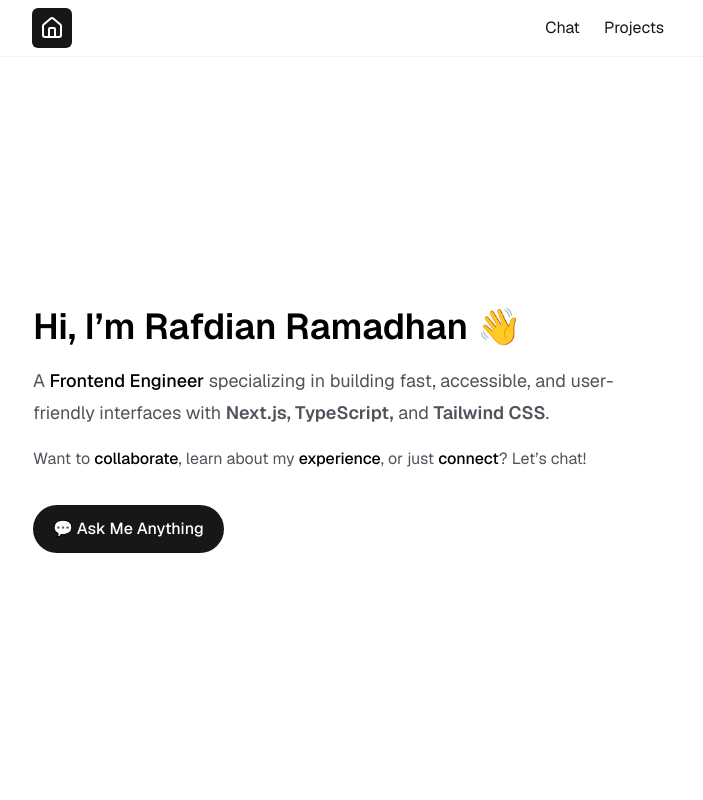
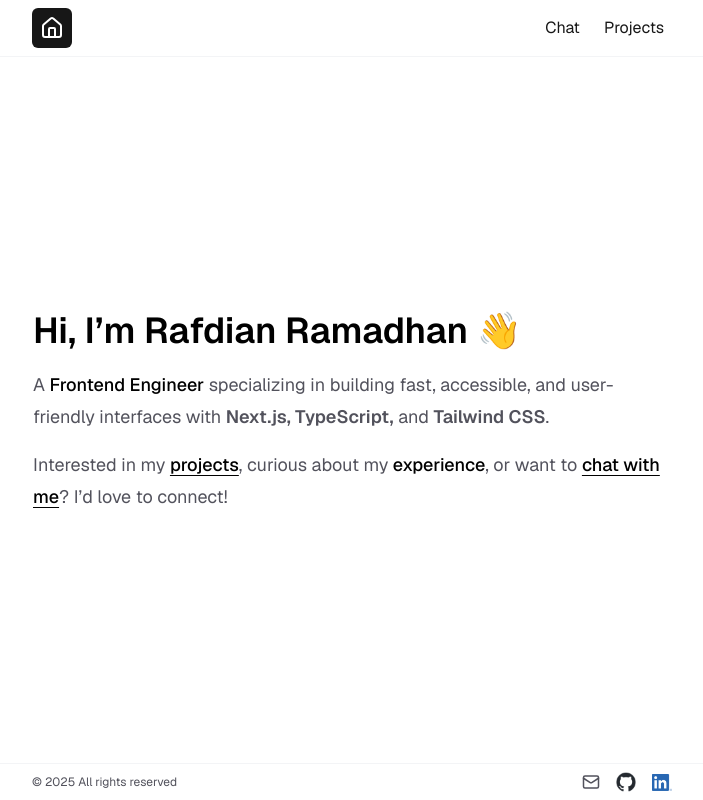
Before and after one commit to rafdspace/rafdian-web, a Next.js app: page / in a window 1280 px wide. Shown: the whole page, without its empty margins (288-991 px from the left). Built offline with nearby package versions, Linux system fonts and the light colour scheme.

Commit message:
feat: add footer

```diff
--- a/src/app/(frontend)/layout.tsx
+++ b/src/app/(frontend)/layout.tsx
@@ -1,6 +1,7 @@
 import type { Metadata } from "next";
 import { Geist, Geist_Mono } from "next/font/google";
 import "./globals.css";
+import Footer from "@/components/Footer";
 import Header from "@/components/Header";
 
 const geistSans = Geist({
@@ -31,9 +32,10 @@ export default function RootLayout({
       >
         <div className="min-h-screen items-center justify-center font-sans">
           <Header />
-          <div className="relative flex min-h-screen w-full max-w-3xl mx-auto pb-6 pt-20 md:pb-16 md:pt-[120px] px-6 sm:px-16 bg-white dark:bg-black text-gray-800 dark:text-gray-100 border-x border-zinc-50 shadow-xs overflow-auto">
+          <div className="relative flex min-h-screen w-full max-w-3xl mx-auto pb-[60px] pt-20 md:pb-[100px] md:pt-[120px] px-6 sm:px-16 bg-white dark:bg-black text-gray-800 dark:text-gray-100 border-x border-zinc-50 shadow-xs overflow-auto">
             {children}
           </div>
+          <Footer />
         </div>
       </body>
     </html>
--- a/src/app/(frontend)/page.tsx
+++ b/src/app/(frontend)/page.tsx
@@ -18,32 +18,27 @@ export default async function Home() {
           <span className="font-semibold">Tailwind CSS</span>.
         </p>
 
-        <p className="text-base leading-7 text-zinc-600 dark:text-zinc-400">
-          Want to{" "}
-          <span className="font-medium text-black dark:text-zinc-50">
-            collaborate
-          </span>
-          , learn about my{" "}
+        <p className="text-lg leading-8 text-zinc-600 dark:text-zinc-400">
+          Interested in my{" "}
+          <Link
+            href="/projects"
+            className="font-medium text-black dark:text-zinc-50 underline underline-offset-4"
+          >
+            projects
+          </Link>
+          , curious about my{" "}
           <span className="font-medium text-black dark:text-zinc-50">
             experience
           </span>
-          , or just{" "}
-          <span className="font-medium text-black dark:text-zinc-50">
-            connect
-          </span>
-          ? Let’s chat!
-        </p>
-      </div>
-
-      <div className="flex flex-col gap-4 text-base font-medium sm:flex-row">
-        <div className="flex flex-col gap-4 text-base font-medium sm:flex-row mt-8">
+          , or want to{" "}
           <Link
             href="/chat"
-            className="flex h-12 w-full items-center justify-center gap-2 rounded-full bg-foreground px-5 text-background transition-colors hover:bg-[#383838] dark:hover:bg-[#ccc] md:w-max"
+            className="font-medium text-black dark:text-zinc-50 underline underline-offset-4"
           >
-            💬 Ask Me Anything
+            chat with me
           </Link>
-        </div>
+          ? I’d love to connect!
+        </p>
       </div>
     </div>
   );
--- /dev/null
+++ b/src/components/Footer.tsx
@@ -0,0 +1,44 @@
+"use client";
+
+import { Mail } from "lucide-react";
+import Image from "next/image";
+import Link from "next/link";
+import Github from "@/app/(frontend)/assets/images/github-mark.png";
+import LinkedIn from "@/app/(frontend)/assets/images/li-mark.png";
+
+const Footer = () => {
+  return (
+    <footer className="fixed bottom-0 w-full border-t border-gray-100 bg-white dark:bg-black z-50">
+      <div className="w-full max-w-3xl mx-auto flex items-center justify-between py-2 px-6 sm:px-16">
+        <span className="text-xs text-zinc-600 dark:text-zinc-400">
+          © {new Date().getFullYear()} All rights reserved
+        </span>
+
+        <div className="flex items-center gap-4">
+          <Link
+            href="mailto:rafdian.ramadhan@gmail.com"
+            className="text-zinc-600 dark:text-zinc-400 hover:text-red-600 dark:hover:text-red-400"
+          >
+            <Mail size={18} />
+          </Link>
+          <Link
+            href="https://github.com/rafdspace"
+            target="_blank"
+            className="hover:opacity-80"
+          >
+            <Image src={Github} alt="GitHub" width={20} height={20} />
+          </Link>
+          <Link
+            href="https://www.linkedin.com/in/rafdian-ramadhan"
+            target="_blank"
+            className="hover:opacity-80"
+          >
+            <Image src={LinkedIn} alt="LinkedIn" width={20} height={20} />
+          </Link>
+        </div>
+      </div>
+    </footer>
+  );
+};
+
+export default Footer;
```
Also changed, not shown: src/app/(frontend)/assets/images/github-mark.png (added), src/app/(frontend)/assets/images/li-mark.png (added).
